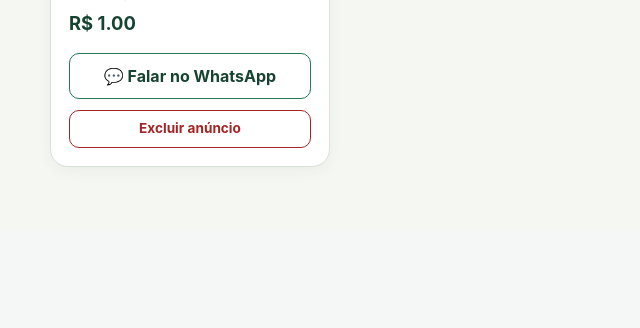
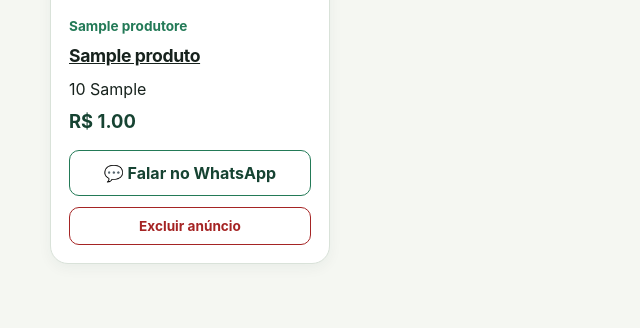
Before and after one commit to AlunoLucasGC/ProjectInteger, a Flask app: page / in a window 1280 px wide. Shown: the part 1065-1393 px from the top of the page, without its empty margins (0-640 px from the left). Before the commit the page ends 1232 px from the top, so only its background shows below. Run offline with Flask 3, Linux system fonts and the light colour scheme; tables that the repository leaves empty hold one stand-in row (values such as "Sample post").

Commit message:
feat: liga cards ao detalhe do produto

```diff
--- a/templates/index.html
+++ b/templates/index.html
@@ -14,14 +14,12 @@
     {% with messages = get_flashed_messages(with_categories=true) %}{% for category, message in messages %}<p class="alert {{ category }}">{{ message }}</p>{% endfor %}{% endwith %}
     <section aria-labelledby="titulo-produtos"><div class="section-heading"><h2 id="titulo-produtos">Produtos disponíveis</h2><span>{{ produtos|length }} encontrado{{ '' if produtos|length == 1 else 's' }}</span></div>
       {% if produtos %}<div class="product-grid">{% for produto in produtos %}<article class="product-card">
-        {% if produto.imagem %}<img src="{{ produto.imagem if produto.imagem.startswith('http') else url_for('upload', nome=produto.imagem) }}" alt="Foto de {{ produto.nome }}" loading="lazy">{% else %}<div class="image-placeholder" aria-hidden="true">🌿</div>{% endif %}
-        <div class="product-body"><p class="producer">{{ produto.produtor }}</p><h3>{{ produto.nome }}</h3><p>{{ produto.quantidade }} {{ produto.unidade }}</p><strong>R$ {{ produto.preco }}</strong>
+        <a class="product-image-link" href="{{ url_for('detalhes_produto', product_id=produto.id) }}" aria-label="Ver detalhes de {{ produto.nome }}">
+          {% if produto.imagem %}<img src="{{ produto.imagem if produto.imagem.startswith('http') else url_for('upload', nome=produto.imagem) }}" alt="Foto de {{ produto.nome }}" loading="lazy">{% else %}<div class="image-placeholder" aria-hidden="true">🌿</div>{% endif %}
+        </a>
+        <div class="product-body"><p class="producer">{{ produto.produtor }}</p><h3><a class="product-title-link" href="{{ url_for('detalhes_produto', product_id=produto.id) }}">{{ produto.nome }}</a></h3><p>{{ produto.quantidade }} {{ produto.unidade }}</p><strong>R$ {{ produto.preco }}</strong>
           {% set telefone = produto.contato|replace(' ', '')|replace('(', '')|replace(')', '')|replace('-', '')|replace('+', '') %}
-          {% if telefone %}
-            <a class="contact" href="https://wa.me/{{ telefone }}?text={{ ('Olá! Encontrei seu anúncio de ' ~ produto.nome ~ ' no Feira Fácil e gostaria de saber mais sobre o produto.')|urlencode }}" target="_blank" rel="noopener noreferrer">💬 Falar no WhatsApp</a>
-          {% else %}
-            <span class="contact-disabled">Contato indisponível</span>
-          {% endif %}
+          {% if telefone %}<a class="contact" href="https://wa.me/{{ telefone }}?text={{ ('Olá! Encontrei seu anúncio de ' ~ produto.nome ~ ' no Feira Fácil e gostaria de saber mais sobre o produto.')|urlencode }}" target="_blank" rel="noopener noreferrer">💬 Falar no WhatsApp</a>{% else %}<span class="contact-disabled">Contato indisponível</span>{% endif %}
           <form action="{{ url_for('excluir_produto', product_id=produto.id) }}" method="post" onsubmit="return confirm('Excluir este anúncio do catálogo?');"><button class="delete-product" type="submit">Excluir anúncio</button></form>
         </div>
       </article>{% endfor %}</div>{% else %}<div class="empty-state"><h3>Nenhum produto encontrado.</h3><p>{% if busca %}Tente outro termo de busca.{% else %}Seja o primeiro produtor a publicar uma oferta.{% endif %}</p><a class="producer-link" href="{{ url_for('cadastro') }}">Cadastrar produto</a></div>{% endif %}
```
